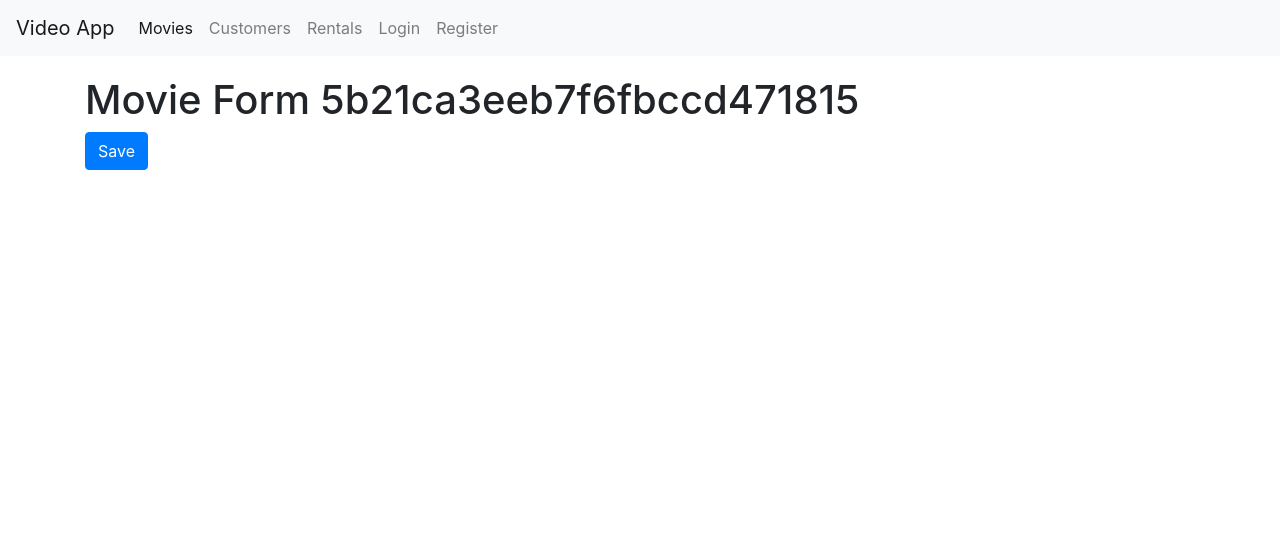
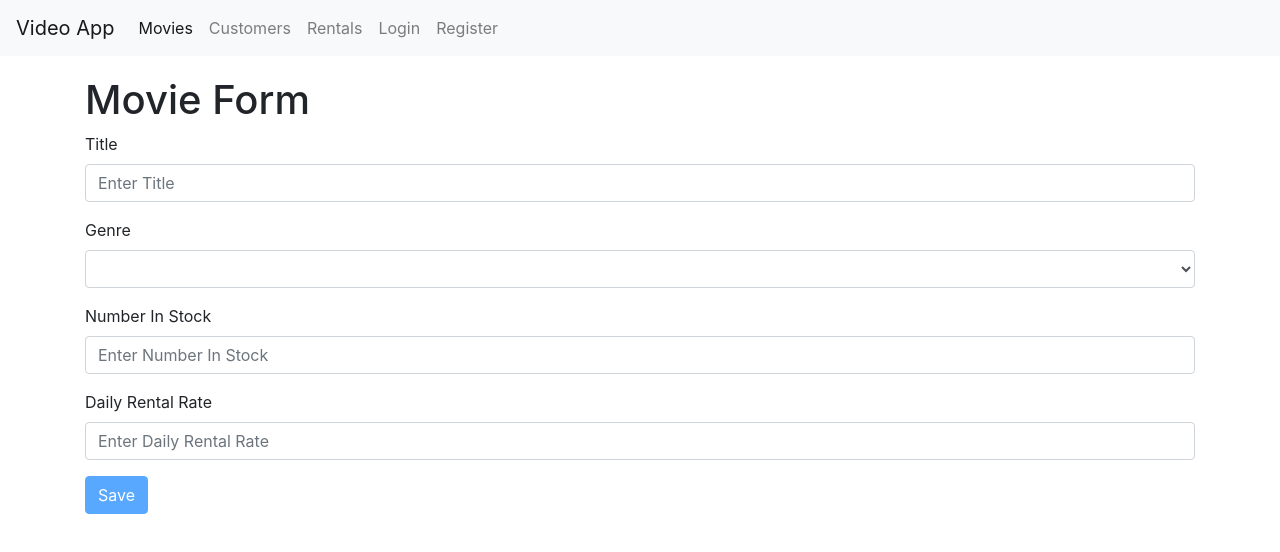
Before and after one commit to kboul/display-and-delete-movies, a React (Create React App) app: page /movies/5b21ca3eeb7f6fbccd471815 in a window 1280 px wide. Shown: the top 552 px of the page. Built offline with nearby package versions, Linux system fonts and the light colour scheme.

Commit message:
Populate MovieForm comp with 4 fields to be able to submit a new form or modify an existing

```diff
--- a/src/components/MovieForm/MovieForm.js
+++ b/src/components/MovieForm/MovieForm.js
@@ -1,16 +1,49 @@
-import React, { Component } from 'react'
+import React from 'react'
+import Form from '../common/Form/Form';
+import Joi from 'joi-browser';
+import { getGenres } from '../../services/fakeGenreService';
 
-class MovieForm extends Component {
+class MovieForm extends Form {
+    state = {
+        data: {
+            title: '',
+            genre: '',
+            numberInStock: '',
+            dailyRentalRate: ''
+        },
+        genres: [],
+        errors: {}
+    }
+
+    componentDidMount() {
+        const genres = getGenres();
+        this.setState({ genres });
+    }
+
+    schema = {
+        title: Joi.string().required().label("Title"),
+        genre: Joi.string().required().label("Genre"),
+        numberInStock: Joi.number().integer().min(0).max(100).label("Number In Stock"),
+        dailyRentalRate: Joi.number().min(0).max(10).label("Rate")
+    }
+
+    doSubmit = () => {
+        // Call the server
+        console.log("Movie Form Submitted");
+        this.props.history.replace('/movies');
+    }
+
     render() {
-        const { match, history } = this.props;
         return (
             <div>
-                <h1>Movie Form {match.params.id}</h1>
-                <button
-                    className="btn btn-primary"
-                    onClick={() => { history.push('/movies')} }>
-                    Save
-                </button>
+                <h1>Movie Form</h1>
+                <form onSubmit={this.handleSubmit}>
+                    {this.renderInput("title", "Title")}
+                    {this.renderSelect("genre", "Genre", this.state.genres)}
+                    {this.renderInput("numberInStock", "Number In Stock")}
+                    {this.renderInput("dailyRentalRate", "Daily Rental Rate")}
+                    {this.renderButton("Save")}
+                </form>
             </div>
         );
     }
--- a/src/components/common/Form/Form.js
+++ b/src/components/common/Form/Form.js
@@ -1,6 +1,7 @@
 import React, { Component } from 'react';
 import Input from '../Input/Input';
 import Joi from 'joi-browser';
+import Select from '../Select/Select';
 
 class Form extends Component {
     state = {
@@ -63,6 +64,19 @@ class Form extends Component {
         )
     }
 
+    renderSelect(name, label, options) {
+        const { data, errors } = this.state;
+        return (
+            <Select
+                options={options}
+                value={data[name]}
+                name={name}
+                label={label}
+                error={errors[name]}
+                onChange={this.handleChange} />
+        )
+    }
+
     renderButton(label) {
         return (
             <button
--- /dev/null
+++ b/src/components/common/Select/Select.js
@@ -0,0 +1,32 @@
+import React from 'react';
+
+const Select = ({ name, label, value, options, error, onChange }) => {
+    return (
+        <div className="form-group">
+            <label htmlFor={name}>
+                {label}
+            </label>
+            <select
+                className="form-control"
+                id={name}
+                name={name}
+                label={label}
+                value={value}
+                onChange={onChange}>
+                <option value="" />
+                {options.map(opt => {
+                    return (
+                        <option
+                            key={opt._id}
+                            value={opt._id}>
+                            {opt.name}
+                        </option>
+                    )
+                })}
+            </select>
+            {error && <div className="alert alert-danger">{error}</div>}
+        </div>
+    );
+}
+
+export default Select;
```
